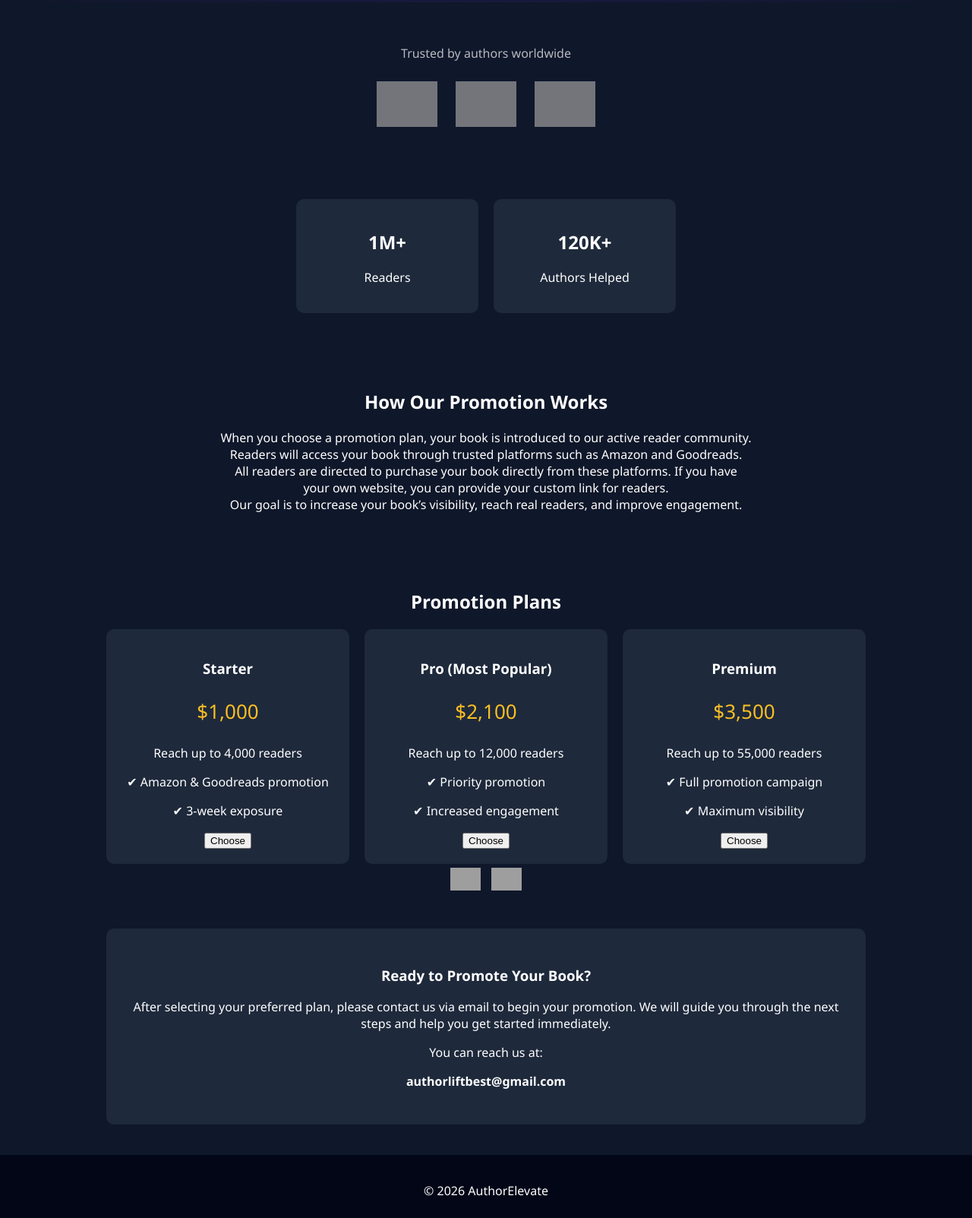
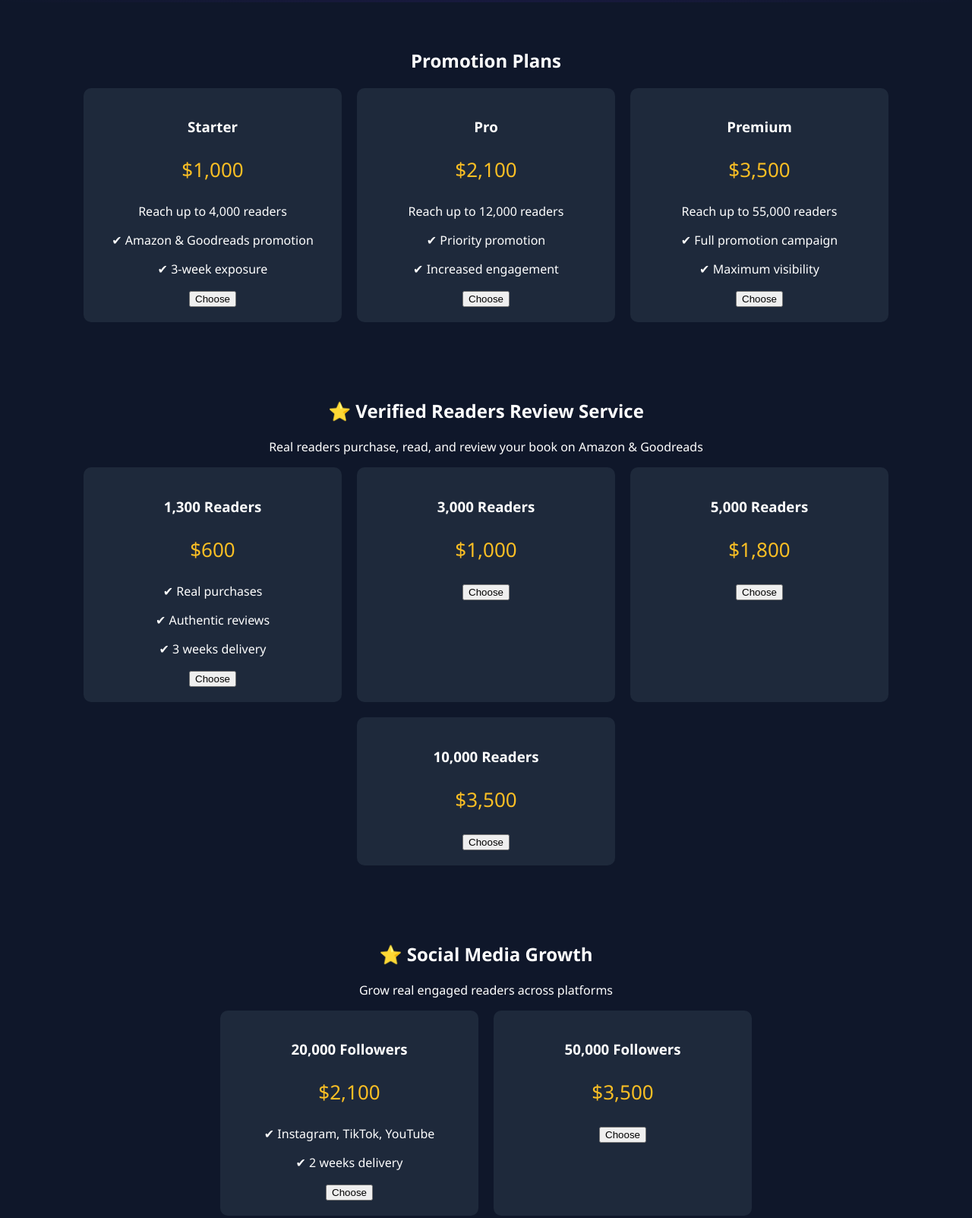
Before and after one commit to authorelevate/authorelevate.github.io, a plain HTML site: page index.html in a window 1280 px wide. Shown: the part 410-2013 px from the top of the page at 76% size. Drawn offline with Linux system fonts and the light colour scheme; grey boxes are pictures that could not be loaded.

Commit message:
Update index.html

```diff
--- a/index.html
+++ b/index.html
@@ -50,55 +50,9 @@ body {
 
 /* CONTAINER */
 .container {
-  max-width: 1000px;
+  max-width: 1100px;
   margin: auto;
   padding: 40px 15px;
-}
-
-/* LOGOS */
-.logos {
-  text-align: center;
-  opacity: 0.7;
-}
-
-.logos img {
-  width: 80px;
-  margin: 10px;
-}
-
-/* STATS */
-.stats {
-  display: flex;
-  justify-content: center;
-  gap: 20px;
-}
-
-.stat-box {
-  background: #1e293b;
-  padding: 20px;
-  border-radius: 10px;
-  width: 200px;
-  text-align: center;
-}
-
-/* TESTIMONIALS */
-.testimonials {
-  display: flex;
-  gap: 20px;
-  justify-content: center;
-}
-
-.review {
-  background: #1e293b;
-  padding: 20px;
-  width: 260px;
-  border-radius: 10px;
-  text-align: center;
-}
-
-.review img {
-  width: 60px;
-  border-radius: 50%;
 }
 
 /* PLANS */
@@ -112,7 +66,7 @@ body {
 .plan {
   background: #1e293b;
   padding: 20px;
-  width: 280px;
+  width: 300px;
   border-radius: 10px;
   text-align: center;
 }
@@ -122,10 +76,10 @@ body {
   font-size: 26px;
 }
 
-/* PAYMENT */
-.payment img {
-  width: 40px;
-  margin: 5px;
+/* SECTION TITLE */
+.section-title {
+  text-align:center;
+  margin-bottom: 20px;
 }
 
 /* CONTACT BOX */
@@ -164,50 +118,9 @@ footer {
   <button onclick="contact('Start')">Start Now</button>
 </section>
 
-<!-- TRUST LOGOS -->
-<div class="container logos">
-  <p>Trusted by authors worldwide</p>
-  <img src="https://upload.wikimedia.org/wikipedia/commons/4/4a/Amazon_icon.svg">
-  <img src="https://upload.wikimedia.org/wikipedia/commons/6/6a/Goodreads_logo.svg">
-  <img src="https://upload.wikimedia.org/wikipedia/commons/5/5e/Google_Play_Books_icon.svg">
-</div>
-
-<!-- STATS -->
-<div class="container">
-  <div class="stats">
-    <div class="stat-box">
-      <h2>1M+</h2>
-      <p>Readers</p>
-    </div>
-    <div class="stat-box">
-      <h2>120K+</h2>
-      <p>Authors Helped</p>
-    </div>
-  </div>
-</div>
-
-<!-- HOW IT WORKS -->
-<div class="container">
-  <h2 style="text-align:center;">How Our Promotion Works</h2>
-
-  <p style="text-align:center; max-width:700px; margin:auto;">
-    When you choose a promotion plan, your book is introduced to our active reader community.
-    Readers will access your book through trusted platforms such as Amazon and Goodreads.
-  </p>
-
-  <p style="text-align:center; max-width:700px; margin:auto;">
-    All readers are directed to purchase your book directly from these platforms.
-    If you have your own website, you can provide your custom link for readers.
-  </p>
-
-  <p style="text-align:center; max-width:700px; margin:auto;">
-    Our goal is to increase your book’s visibility, reach real readers, and improve engagement.
-  </p>
-</div>
-
-<!-- PLANS -->
+<!-- ORIGINAL PLANS -->
 <div class="container" id="plans">
-  <h2 style="text-align:center;">Promotion Plans</h2>
+  <h2 class="section-title">Promotion Plans</h2>
 
   <div class="pricing">
 
@@ -221,7 +134,7 @@ footer {
     </div>
 
     <div class="plan">
-      <h3>Pro (Most Popular)</h3>
+      <h3>Pro</h3>
       <p class="price">$2,100</p>
       <p>Reach up to 12,000 readers</p>
       <p>✔ Priority promotion</p>
@@ -239,25 +152,76 @@ footer {
     </div>
 
   </div>
+</div>
 
-  <div class="payment" style="text-align:center;">
-    <img src="https://upload.wikimedia.org/wikipedia/commons/b/b5/PayPal.svg">
-    <img src="https://upload.wikimedia.org/wikipedia/commons/4/46/Bitcoin.svg">
+<!-- NEW SECTION: VERIFIED READERS -->
+<div class="container">
+  <h2 class="section-title">⭐ Verified Readers Review Service</h2>
+  <p style="text-align:center;">Real readers purchase, read, and review your book on Amazon & Goodreads</p>
+
+  <div class="pricing">
+
+    <div class="plan">
+      <h3>1,300 Readers</h3>
+      <p class="price">$600</p>
+      <p>✔ Real purchases</p>
+      <p>✔ Authentic reviews</p>
+      <p>✔ 3 weeks delivery</p>
+      <button onclick="contact('1300 Readers')">Choose</button>
+    </div>
+
+    <div class="plan">
+      <h3>3,000 Readers</h3>
+      <p class="price">$1,000</p>
+      <button onclick="contact('3000 Readers')">Choose</button>
+    </div>
+
+    <div class="plan">
+      <h3>5,000 Readers</h3>
+      <p class="price">$1,800</p>
+      <button onclick="contact('5000 Readers')">Choose</button>
+    </div>
+
+    <div class="plan">
+      <h3>10,000 Readers</h3>
+      <p class="price">$3,500</p>
+      <button onclick="contact('10000 Readers')">Choose</button>
+    </div>
+
   </div>
+</div>
 
-  <!-- CONTACT MESSAGE -->
+<!-- NEW SECTION: FOLLOWERS -->
+<div class="container">
+  <h2 class="section-title">⭐ Social Media Growth</h2>
+  <p style="text-align:center;">Grow real engaged readers across platforms</p>
+
+  <div class="pricing">
+
+    <div class="plan">
+      <h3>20,000 Followers</h3>
+      <p class="price">$2,100</p>
+      <p>✔ Instagram, TikTok, YouTube</p>
+      <p>✔ 2 weeks delivery</p>
+      <button onclick="contact('20k Followers')">Choose</button>
+    </div>
+
+    <div class="plan">
+      <h3>50,000 Followers</h3>
+      <p class="price">$3,500</p>
+      <button onclick="contact('50k Followers')">Choose</button>
+    </div>
+
+  </div>
+</div>
+
+<!-- CONTACT -->
+<div class="container">
   <div class="contact-box">
     <h3>Ready to Promote Your Book?</h3>
-    <p>
-      After selecting your preferred plan, please contact us via email to begin your promotion.
-      We will guide you through the next steps and help you get started immediately.
-    </p>
-
-    <p>You can reach us at:</p>
-
+    <p>Email us to begin:</p>
     <p><strong>authorliftbest@gmail.com</strong></p>
   </div>
-
 </div>
 
 <footer>
```
